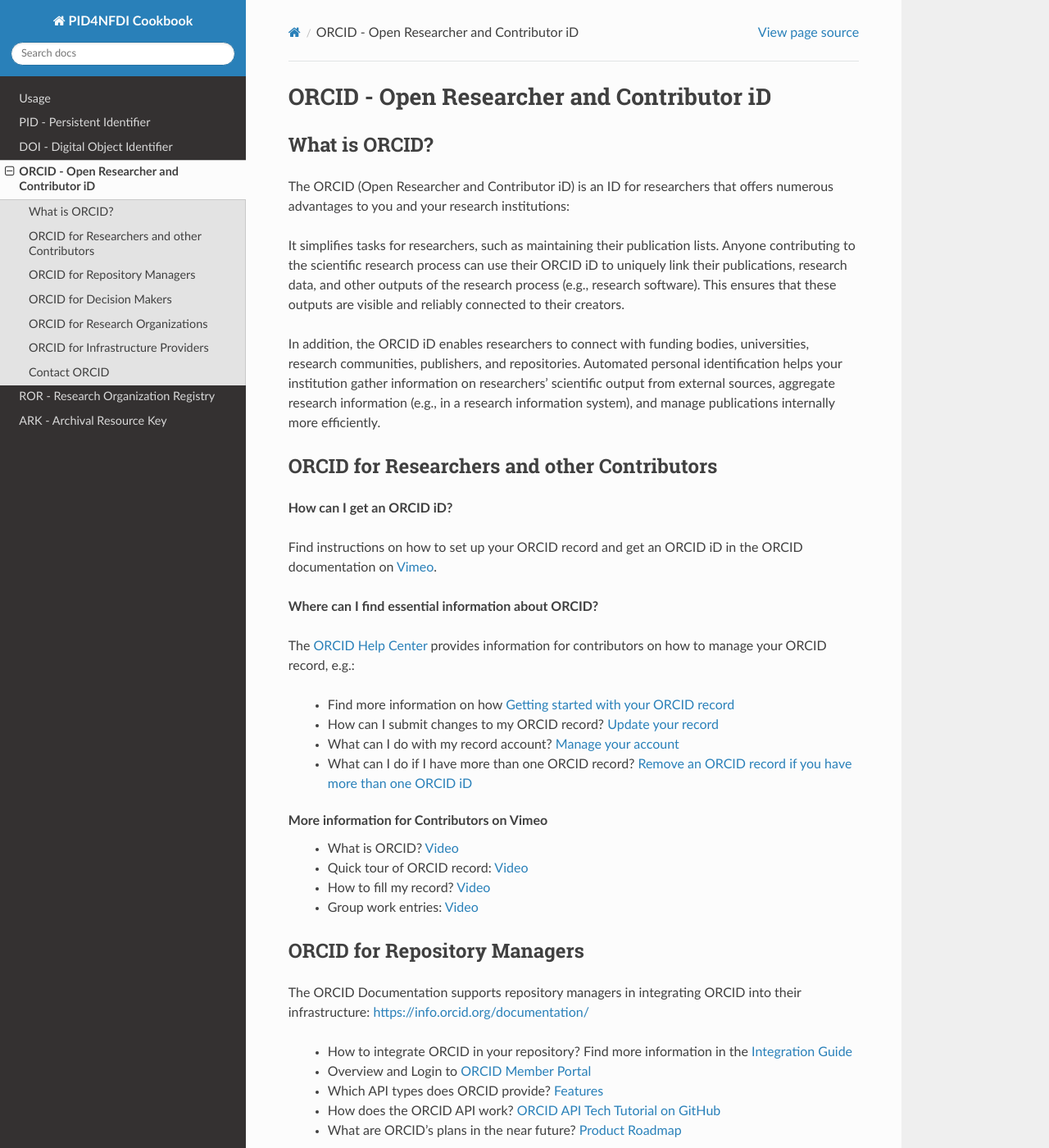
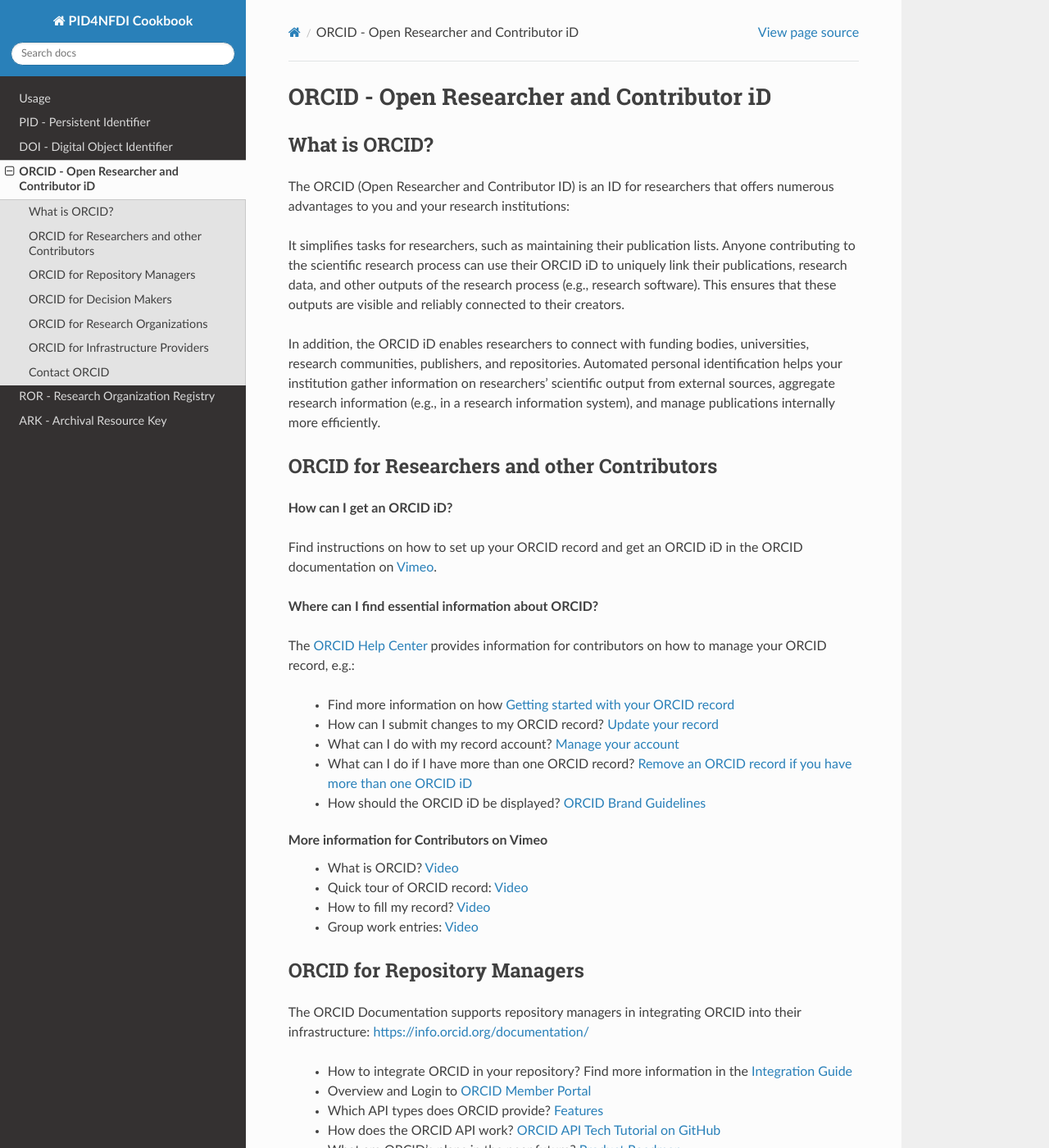
Before and after one commit to stephw-tib/pid4nfdi-training, a Sphinx documentation site: the page built from docs/source/orcid.rst, in a window 1280 px wide and 1400 px high. Shown: the whole window at 82% size. Built offline with Sphinx 7.4.7 and the Read the Docs theme 3.1.0, drawn with Linux system fonts in a browser that asks for light colours; pages that are not in the unit, such as notebooks, are missing from menus; some of the changed text lies outside the part shown.

Commit message:
Update orcid.rst
minor

Signed-off-by: stephw-tib <62946028+stephw-tib@users.noreply.github.com>

```diff
--- a/docs/source/orcid.rst
+++ b/docs/source/orcid.rst
@@ -4,7 +4,7 @@
 What is ORCID?
 ----------------
 
-The ORCID (Open Researcher and Contributor iD) is an ID for researchers that offers numerous advantages to you and your research institutions:
+The ORCID (Open Researcher and Contributor ID) is an ID for researchers that offers numerous advantages to you and your research institutions:
 
 It simplifies tasks for researchers, such as maintaining their publication lists. Anyone contributing to the scientific research process can use their ORCID iD to uniquely link their publications, research data, and other outputs of the research process (e.g., research software). This ensures that these outputs are visible and reliably connected to their creators.
 
@@ -19,7 +19,7 @@
 
 **How can I get an ORCID iD?**
 
-Find instructions on how to set up your ORCID record and get an ORCID iD in the ORCID documentation on `Vimeo <https://vimeo.com/showcase/4268215>`_.
+Find instructions on how to set up your ORCID record and get an ORCID iD in the ORCID documentation on `Vimeo <https://vimeo.com/showcase/4268215/video/236778203>`_.
 
 
 
@@ -31,6 +31,7 @@
   *  How can I submit changes to my ORCID record? `Update your record <https://support.orcid.org/hc/en-us/categories/360000663114-Updating-your-record>`_
   *  What can I do with my record account? `Manage your account <https://support.orcid.org/hc/en-us/categories/360000661693-Managing-your-account>`_
   *  What can I do if I have more than one ORCID record? `Remove an ORCID record if you have more than one ORCID iD <https://support.orcid.org/hc/en-us/articles/360006896634-I-have-more-than-one-ORCID-iD>`_
+  *  How should the ORCID iD be displayed? `ORCID Brand Guidelines <https://info.orcid.org/brand-guidelines/>`_
 
 
 **More information for Contributors on Vimeo**
```
Also changed, not shown: other parts of docs/source/orcid.rst (+1 -0 lines).
